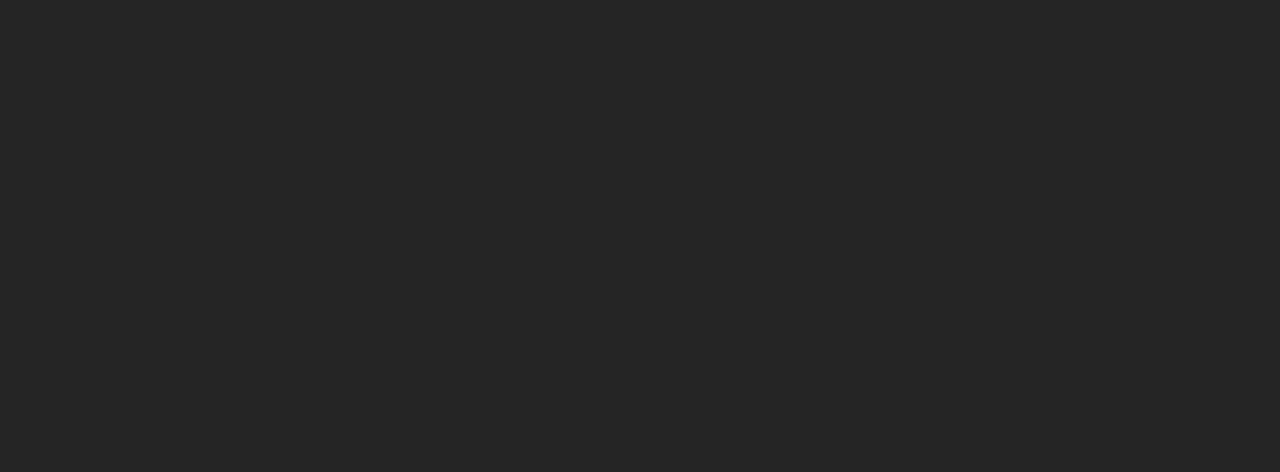
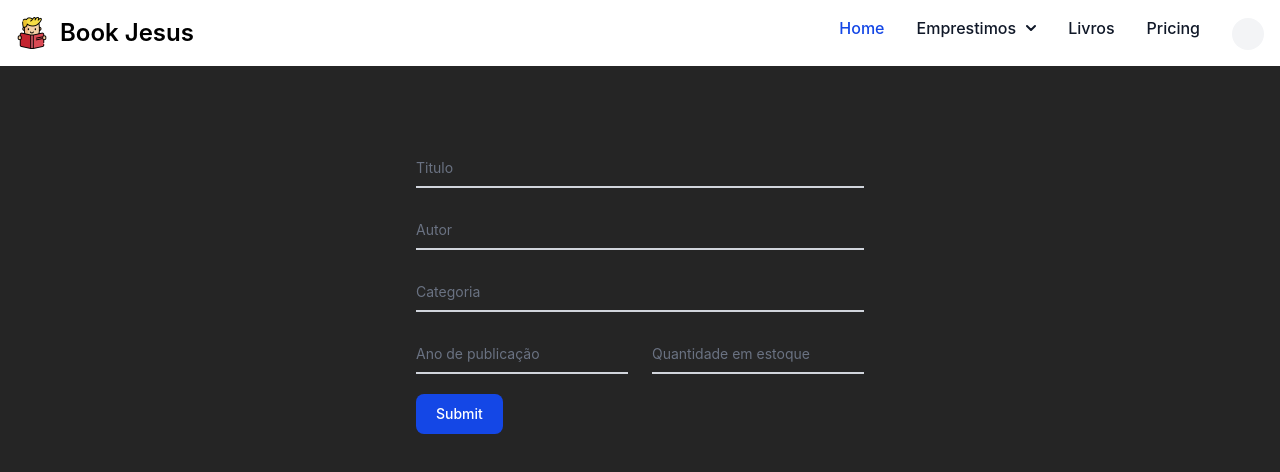
Before and after one commit to TempJunior/book-jesus-aplicattion, a Vue app: page /cadastrar_livros in a window 1280 px wide. Before the commit this address had no page. Shown: the top 472 px of the page. Built offline with nearby package versions, Linux system fonts and the light colour scheme.

Commit message:
Cadastro de novos livros

```diff
--- a/src/components/CadastrarEmprestimo.vue
+++ b/src/components/CadastrarEmprestimo.vue
@@ -92,7 +92,7 @@ onBeforeMount(() => {
         >Usuario</label
       >
       <input
-        v-model="userId"
+        :value="userName"
         type="text"
         id="disabled-input"
         aria-label="disabled input"
@@ -105,17 +105,23 @@ onBeforeMount(() => {
         >Escolha o seu livro</label
       >
       <select
+        v-if="livros?.content?.length"
         v-model="livroId"
-        id="small"
+        id="livro"
         class="block w-full p-2 mb-6 text-sm text-gray-900 border border-gray-300 rounded-lg bg-gray-50 focus:ring-blue-500 focus:border-blue-500 dark:bg-gray-700 dark:border-gray-600 dark:placeholder-gray-400 dark:text-white dark:focus:ring-blue-500 dark:focus:border-blue-500"
       >
-        <option disabled selected>Selecione</option>
+        <option disabled value="">Selecione</option>
         <option
+          v-for="livro in livros.content"
+          :key="livro.id"
           :value="livro.id"
-          v-for="livro in livros?.content" :key="livro.id">
+        >
           {{ livro.titulo }}
         </option>
       </select>
+
+      <!-- Mostra loading enquanto carrega -->
+      <p v-else class="text-sm text-gray-400 italic">Carregando livros...</p>
     </div>
     <button
       @click="handlerMakeEmprestimos"
--- /dev/null
+++ b/src/components/FormsCadastroLivro.vue
@@ -0,0 +1,92 @@
+<script setup lang="ts"></script>
+
+<template>
+  <form class="max-w-md mx-auto mt-20">
+    <div class="relative z-0 w-full mb-5 group">
+      <input
+        type="text"
+        name="title"
+        id="floating_email"
+        class="block py-2.5 px-0 w-full text-sm text-gray-900 bg-transparent border-0 border-b-2 border-gray-300 appearance-none dark:text-white dark:border-gray-600 dark:focus:border-blue-500 focus:outline-none focus:ring-0 focus:border-blue-600 peer"
+        placeholder=" "
+        required
+      />
+      <label
+        for="title"
+        class="peer-focus:font-medium absolute text-sm text-gray-500 dark:text-gray-400 duration-300 transform -translate-y-6 scale-75 top-3 -z-10 origin-[0] peer-focus:start-0 rtl:peer-focus:translate-x-1/4 rtl:peer-focus:left-auto peer-focus:text-blue-600 peer-focus:dark:text-blue-500 peer-placeholder-shown:scale-100 peer-placeholder-shown:translate-y-0 peer-focus:scale-75 peer-focus:-translate-y-6"
+        >Titulo</label
+      >
+    </div>
+    <div class="relative z-0 w-full mb-5 group">
+      <input
+        type="text"
+        name="floating_password"
+        id="floating_password"
+        class="block py-2.5 px-0 w-full text-sm text-gray-900 bg-transparent border-0 border-b-2 border-gray-300 appearance-none dark:text-white dark:border-gray-600 dark:focus:border-blue-500 focus:outline-none focus:ring-0 focus:border-blue-600 peer"
+        placeholder=" "
+        required
+      />
+      <label
+        for="floating_password"
+        class="peer-focus:font-medium absolute text-sm text-gray-500 dark:text-gray-400 duration-300 transform -translate-y-6 scale-75 top-3 -z-10 origin-[0] peer-focus:start-0 rtl:peer-focus:translate-x-1/4 peer-focus:text-blue-600 peer-focus:dark:text-blue-500 peer-placeholder-shown:scale-100 peer-placeholder-shown:translate-y-0 peer-focus:scale-75 peer-focus:-translate-y-6"
+        >Autor</label
+      >
+    </div>
+    <div class="relative z-0 w-full mb-5 group">
+      <input
+        type="password"
+        name="repeat_password"
+        id="floating_repeat_password"
+        class="block py-2.5 px-0 w-full text-sm text-gray-900 bg-transparent border-0 border-b-2 border-gray-300 appearance-none dark:text-white dark:border-gray-600 dark:focus:border-blue-500 focus:outline-none focus:ring-0 focus:border-blue-600 peer"
+        placeholder=" "
+        required
+      />
+      <label
+        for="floating_repeat_password"
+        class="peer-focus:font-medium absolute text-sm text-gray-500 dark:text-gray-400 duration-300 transform -translate-y-6 scale-75 top-3 -z-10 origin-[0] peer-focus:start-0 rtl:peer-focus:translate-x-1/4 peer-focus:text-blue-600 peer-focus:dark:text-blue-500 peer-placeholder-shown:scale-100 peer-placeholder-shown:translate-y-0 peer-focus:scale-75 peer-focus:-translate-y-6"
+        >Categoria</label
+      >
+    </div>
+    <div class="grid md:grid-cols-2 md:gap-6">
+      <div class="relative z-0 w-full mb-5 group">
+        <input
+          type="text"
+          name="floating_first_name"
+          id="floating_first_name"
+          class="block py-2.5 px-0 w-full text-sm text-gray-900 bg-transparent border-0 border-b-2 border-gray-300 appearance-none dark:text-white dark:border-gray-600 dark:focus:border-blue-500 focus:outline-none focus:ring-0 focus:border-blue-600 peer"
+          placeholder=" "
+          required
+        />
+        <label
+          for="floating_first_name"
+          class="peer-focus:font-medium absolute text-sm text-gray-500 dark:text-gray-400 duration-300 transform -translate-y-6 scale-75 top-3 -z-10 origin-[0] peer-focus:start-0 rtl:peer-focus:translate-x-1/4 peer-focus:text-blue-600 peer-focus:dark:text-blue-500 peer-placeholder-shown:scale-100 peer-placeholder-shown:translate-y-0 peer-focus:scale-75 peer-focus:-translate-y-6"
+          >Ano de publicação</label
+        >
+      </div>
+      <div class="relative z-0 w-full mb-5 group">
+        <input
+          type="text"
+          name="floating_last_name"
+          id="floating_last_name"
+          class="block py-2.5 px-0 w-full text-sm text-gray-900 bg-transparent border-0 border-b-2 border-gray-300 appearance-none dark:text-white dark:border-gray-600 dark:focus:border-blue-500 focus:outline-none focus:ring-0 focus:border-blue-600 peer"
+          placeholder=" "
+          required
+        />
+        <label
+          for="floating_last_name"
+          class="peer-focus:font-medium absolute text-sm text-gray-500 dark:text-gray-400 duration-300 transform -translate-y-6 scale-75 top-3 -z-10 origin-[0] peer-focus:start-0 rtl:peer-focus:translate-x-1/4 peer-focus:text-blue-600 peer-focus:dark:text-blue-500 peer-placeholder-shown:scale-100 peer-placeholder-shown:translate-y-0 peer-focus:scale-75 peer-focus:-translate-y-6"
+          >Quantidade em estoque</label
+        >
+      </div>
+    </div>
+
+    <button
+      type="submit"
+      class="text-white bg-blue-700 hover:bg-blue-800 focus:ring-4 focus:outline-none focus:ring-blue-300 font-medium rounded-lg text-sm w-full sm:w-auto px-5 py-2.5 text-center dark:bg-blue-600 dark:hover:bg-blue-700 dark:focus:ring-blue-800"
+    >
+      Submit
+    </button>
+  </form>
+</template>
+
+<style scoped></style>
--- a/src/components/NavBarComponent.vue
+++ b/src/components/NavBarComponent.vue
@@ -88,7 +88,7 @@ console.log(store.userData)
               @click="toggleDropdownLivros"
               class="flex items-center justify-between w-full py-2 px-3 text-gray-900 hover:bg-gray-100 md:hover:bg-transparent md:border-0 md:hover:text-blue-700 md:p-0 md:w-auto dark:text-white md:dark:hover:text-blue-500 dark:focus:text-white dark:hover:bg-gray-700 md:dark:hover:bg-transparent"
             >
-              Livros
+              Emprestimos
               <svg
                 class="w-2.5 h-2.5 ms-2.5"
                 aria-hidden="true"
@@ -140,9 +140,10 @@ console.log(store.userData)
 
           <li>
             <a
+              @click="router.push({name: 'cadastrar_livros'})"
               href="#"
               class="block py-2 px-3 text-gray-900 rounded-sm hover:bg-gray-100 md:hover:bg-transparent md:border-0 md:hover:text-blue-700 md:p-0 dark:text-white md:dark:hover:text-blue-500 dark:hover:bg-gray-700 dark:hover:text-white md:dark:hover:bg-transparent"
-              >Services</a
+              >Livros</a
             >
           </li>
           <li>
--- a/src/router/index.ts
+++ b/src/router/index.ts
@@ -56,6 +56,14 @@ const router = createRouter({
       // which is lazy-loaded when the route is visited.
       component: () => import('../views/NovoEmprestimo.vue'),
     },
+    {
+      path: '/cadastrar_livros',
+      name: 'cadastrar_livros',
+      // route level code-splitting
+      // this generates a separate chunk (About.[hash].js) for this route
+      // which is lazy-loaded when the route is visited.
+      component: () => import('../views/CadastrarLivros.vue'),
+    },
   ],
 })
 
--- /dev/null
+++ b/src/views/CadastrarLivros.vue
@@ -0,0 +1,16 @@
+<script setup lang="ts">
+
+import NavBarComponent from '@/components/NavBarComponent.vue'
+import FormsCadastroLivro from '@/components/FormsCadastroLivro.vue'
+</script>
+
+<template>
+<div>
+  <NavBarComponent/>
+    <FormsCadastroLivro/>
+</div>
+</template>
+
+<style scoped>
+
+</style>
```
